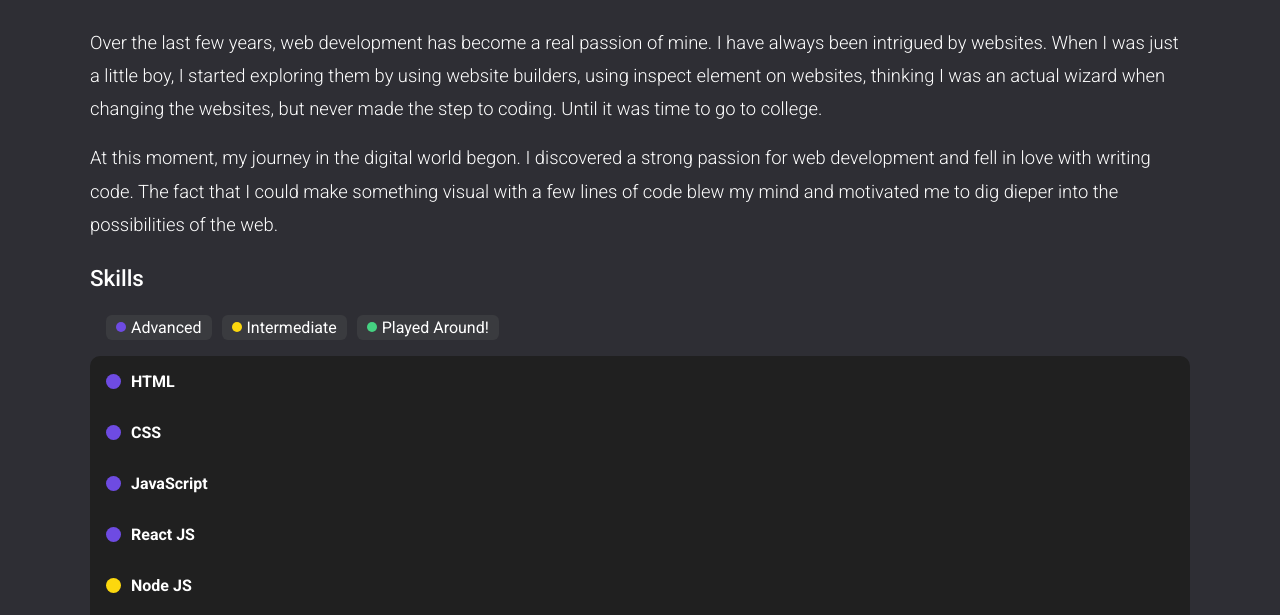
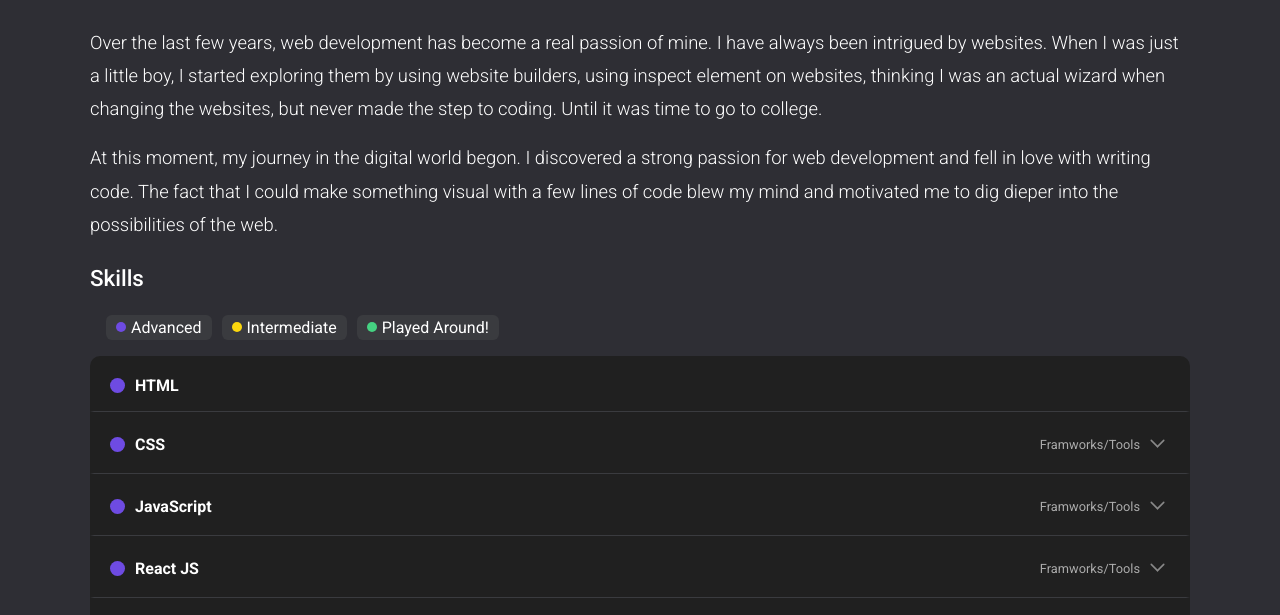
Before and after one commit to AaronClaes/portfolio, a Gatsby site: page /aboutme in a window 1280 px wide. Shown: the part 181-796 px from the top of the page. Built offline with nearby package versions, Linux system fonts and the light colour scheme; Gatsby itself is replaced by a stand-in of ours.

Commit message:
feat: add toggle and styling to skills

```diff
--- a/src/components/Collapsible.js
+++ b/src/components/Collapsible.js
@@ -1,26 +1,52 @@
 import React, { Fragment, useState } from "react";
 import styled from "styled-components";
+import Arrow from "../images/arrow2.svg";
 
 // styles
 const Header = styled.div`
+  position: relative;
+  display: flex;
+  align-items: center;
+  justify-content: space-between;
+  border: 4px solid transparent;
   width: 100%;
   background-color: #202020;
+  border-bottom: 1px solid #3a3b3f;
   padding: 1rem;
   cursor: ${(props) => (props.tools ? "pointer" : null)};
-  border-top-left-radius: ${(props) =>
-    props.radiustop === "first" ? "10px" : "0"};
-  border-top-right-radius: ${(props) =>
-    props.radiustop === "first" ? "10px" : "0"};
-  border-bottom-left-radius: ${(props) =>
-    props.radiustop === "last" && !props.open ? "10px" : "0"};
-  border-bottom-right-radius: ${(props) =>
-    props.radiustop === "last" && !props.open ? "10px" : "0"};
+  border-radius: ${(props) => (props.radiustop === "first" ? "10px" : "0")}
+    ${(props) => (props.radiustop === "first" ? "10px" : "0")}
+    ${(props) => (props.radiustop === "last" && !props.open ? "10px" : "0")}
+    ${(props) => (props.radiustop === "last" && !props.open ? "10px" : "0")};
+
+  &:last-of-type {
+    border-bottom: none;
+  }
 
   :hover {
-    background-color: #3a3b3f;
-    // background-color: ${(props) => (props.tools ? "#3a3b3f" : "#202020")};
+    &:before {
+      position: absolute;
+      background: #fff;
+      border-radius: 100%;
+      content: "";
+      left: -25px;
+      height: 10px;
+      width: 10px;
+    }
   }
 `;
+
+const HeaderRight = styled.div`
+  display: flex;
+  align-items: center;
+  gap: 5px;
+
+  img {
+    transform: ${(props) => (props.open ? "rotate(90deg)" : "rotate(-90deg)")};
+    transition: transform 0.3s ease-in-out;
+  }
+`;
+
 const HeaderTitle = styled.h4`
   display: flex;
   align-items: center;
@@ -33,6 +59,15 @@ const HeaderTitle = styled.h4`
     height: 15px;
     width: 15px;
   }
+`;
+
+const HeaderSubTitle = styled.p`
+  white-space: nowrap;
+  overflow: hidden;
+  margin-left: 1.5rem;
+  font-weight: 400;
+  font-size: 0.8rem;
+  color: rgba(255, 255, 255, 0.623);
 `;
 
 const Content = styled.div`
@@ -82,12 +117,13 @@ const TimelineMarker = styled.div`
   left: 10px;
   width: 15px;
   &:before {
-    background: ${(props) => props.level || "#202020"};
+    background: transparent;
+    border: 3px solid ${(props) => props.level || "#202020"};
     border-radius: 100%;
     content: "";
     display: block;
-    height: 15px;
-    width: 15px;
+    height: 9px;
+    width: 9px;
     position: absolute;
     top: 3px;
     left: 0;
@@ -113,7 +149,8 @@ const TimelineContent = styled.div`
   padding-bottom: 25px;
 `;
 
-function Collapsible({ title, tools, position, level }) {
+function Collapsible({ skill, position }) {
+  const { level, title, tools } = skill;
   const [open, setOpen] = useState(false);
   return (
     <Fragment>
@@ -124,30 +161,28 @@ function Collapsible({ title, tools, position, level }) {
         tools={tools}
       >
         <HeaderTitle level={level.color}>{title}</HeaderTitle>
+        {tools?.length > 0 && (
+          <HeaderRight open={open}>
+            <HeaderSubTitle>Framworks/Tools</HeaderSubTitle>
+            <img src={Arrow} alt="" />
+          </HeaderRight>
+        )}
       </Header>
       {open && tools?.length > 0 ? (
         <Content radiustop={position} open={open}>
-          <Timeline class="timeline">
+          <Timeline>
             {tools?.map((tool) => (
-              <TimelineItem class="timeline-item">
-                <TimelineInfo level={tool?.level?.color} class="timeline-info">
+              <TimelineItem>
+                <TimelineInfo level={tool?.level?.color}>
                   {tool.title}
                 </TimelineInfo>
-                <TimelineMarker
-                  level={tool?.level?.color}
-                  class="timeline-marker"
-                ></TimelineMarker>
-                <TimelineContent class="timeline-content"></TimelineContent>
+                <TimelineMarker level={tool?.level?.color}></TimelineMarker>
+                <TimelineContent></TimelineContent>
               </TimelineItem>
             ))}
-            <TimelineItem class="timeline-item">
-              <TimelineInfo class="timeline-info">
-                Always Learning!
-              </TimelineInfo>
-              <TimelineMarker
-                id="last"
-                class="timeline-marker"
-              ></TimelineMarker>
+            <TimelineItem>
+              <TimelineInfo>Always Learning!</TimelineInfo>
+              <TimelineMarker id="last"></TimelineMarker>
             </TimelineItem>
           </Timeline>
         </Content>
--- a/src/pages/aboutme.js
+++ b/src/pages/aboutme.js
@@ -50,9 +50,16 @@ const levels = {
 };
 
 const skills = [
-  { title: "HTML", icon: null, level: levels.advanced },
+  {
+    title: "HTML",
+    description:
+      "The skeleton of every website! I have a good understanding on how to structure website in an SEO friendly way.",
+    icon: null,
+    level: levels.advanced,
+  },
   {
     title: "CSS",
+    description: "",
     tools: [
       { title: "Bootstrap", icon: null, level: levels.intermediate },
       { title: "SASS/SCSS", icon: null, level: levels.intermediate },
@@ -160,15 +167,7 @@ function Aboutme() {
           const position = getPosition(index);
 
           console.log(skill);
-          return (
-            <Collapsible
-              key={index}
-              level={skill.level}
-              title={skill.title}
-              tools={skill.tools}
-              position={position}
-            />
-          );
+          return <Collapsible key={index} skill={skill} position={position} />;
         })}
         <SectionSubTitle style={{ color: "#fff" }}>Education</SectionSubTitle>
         <SectionSubTitle style={{ color: "#fff" }}>Experience</SectionSubTitle>
```
Also changed, not shown: src/images/arrow.svg, src/images/arrow2.svg (added).
